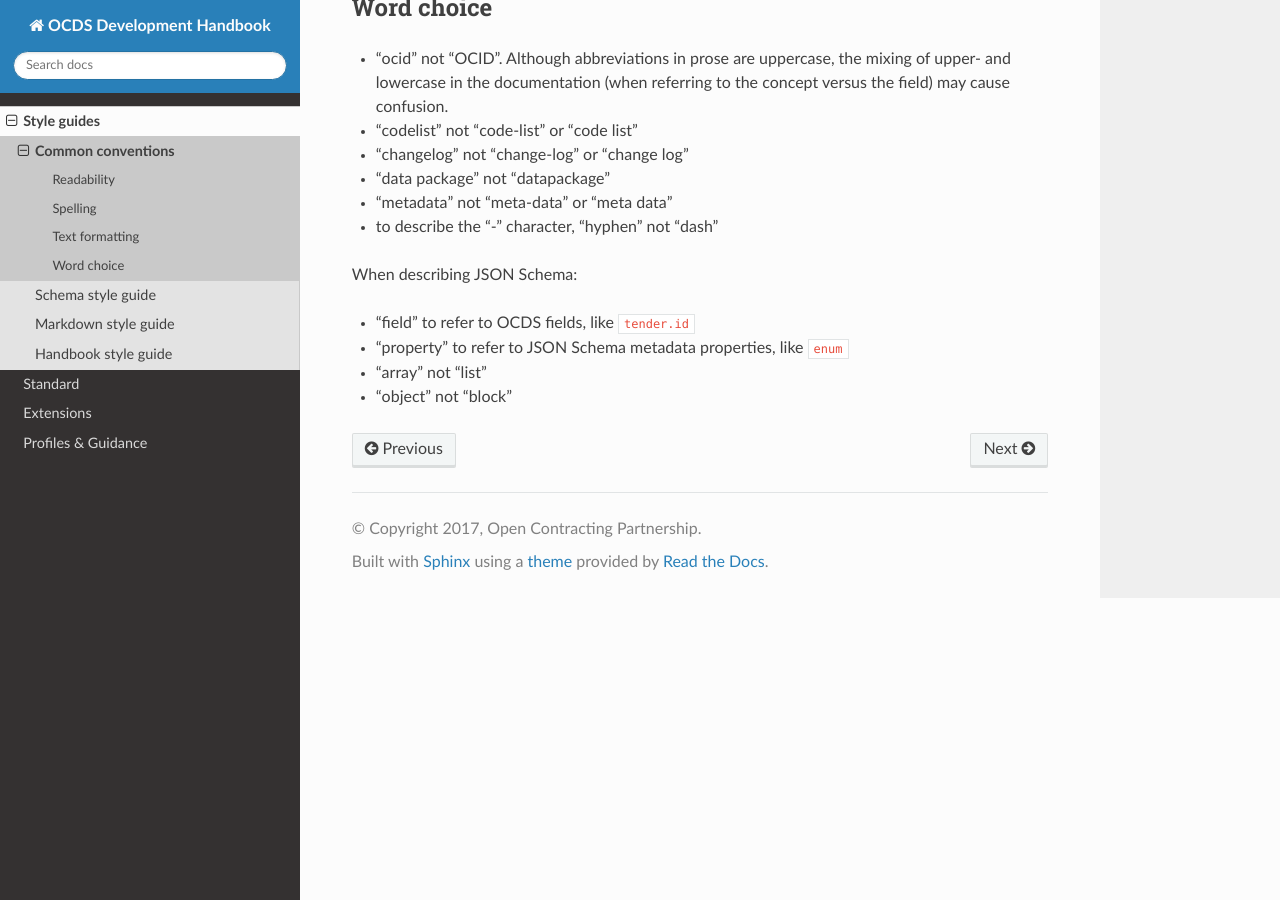
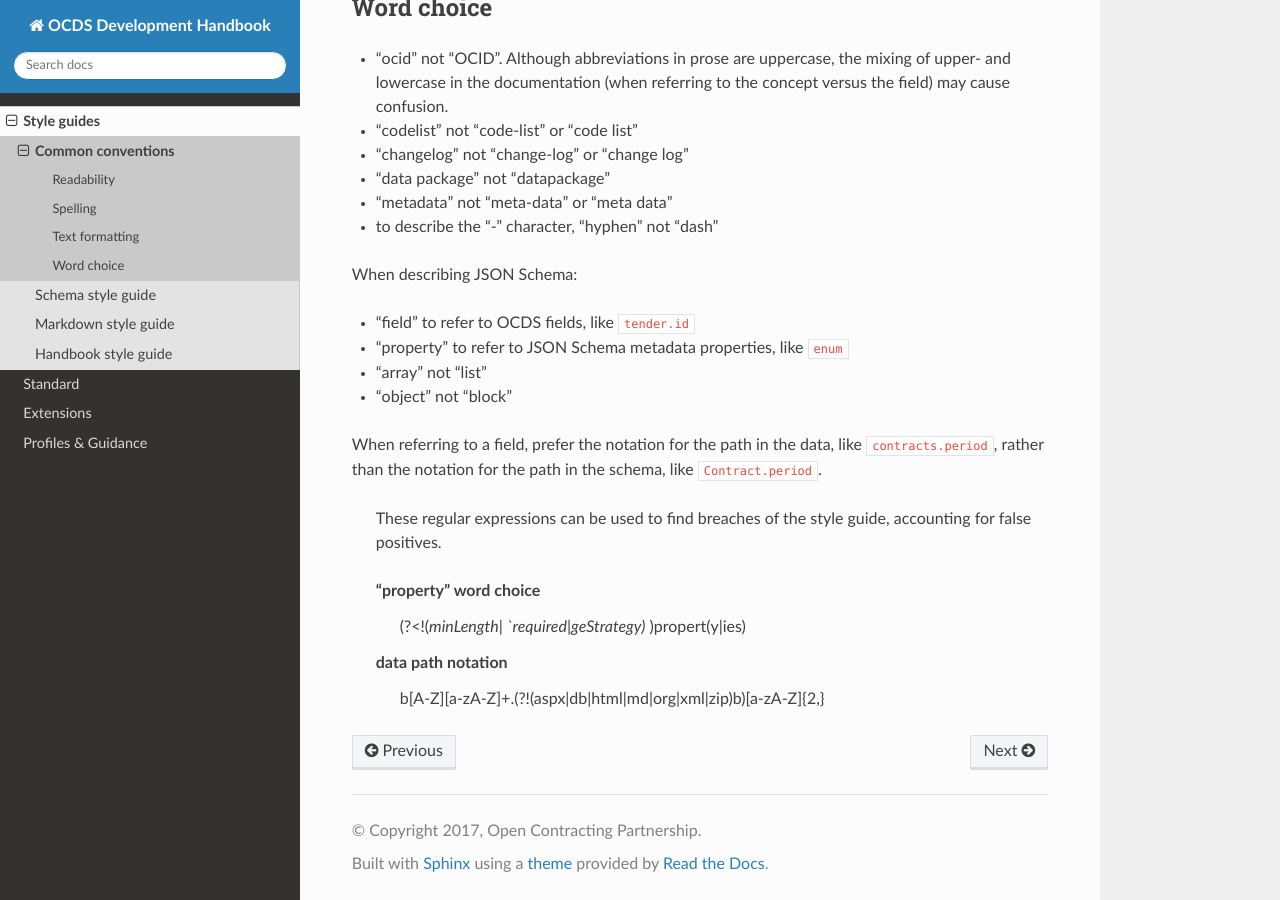
Before and after one commit to open-contracting/standard-development-handbook, a Sphinx documentation site: the page built from docs/meta/style_guide.rst, in a window 1280 px wide and 900 px high, scrolled down 1089 px. Built offline with Sphinx 7.4.7 and the Read the Docs theme 2.0.0, drawn with Linux system fonts in a browser that asks for light colours.

Commit message:
meta/style_guide: Add note about Definition.notation vs field.notation

```diff
--- a/docs/meta/style_guide.rst
+++ b/docs/meta/style_guide.rst
@@ -48,3 +48,15 @@ When describing JSON Schema:
 -  "property" to refer to JSON Schema metadata properties, like ``enum``
 -  "array" not "list"
 -  "object" not "block"
+
+When referring to a field, prefer the notation for the path in the data, like ``contracts.period``, rather than the notation for the path in the schema, like ``Contract.period``.
+
+..
+
+   These regular expressions can be used to find breaches of the style guide, accounting for false positives.
+
+   "property" word choice
+     (?<!(`minLength| `required|geStrategy)` )propert(y|ies)
+
+   data path notation
+     \b[A-Z][a-zA-Z]+\.(?!(aspx|db|html|md|org|xml|zip)\b)[a-zA-Z]{2,}
```
